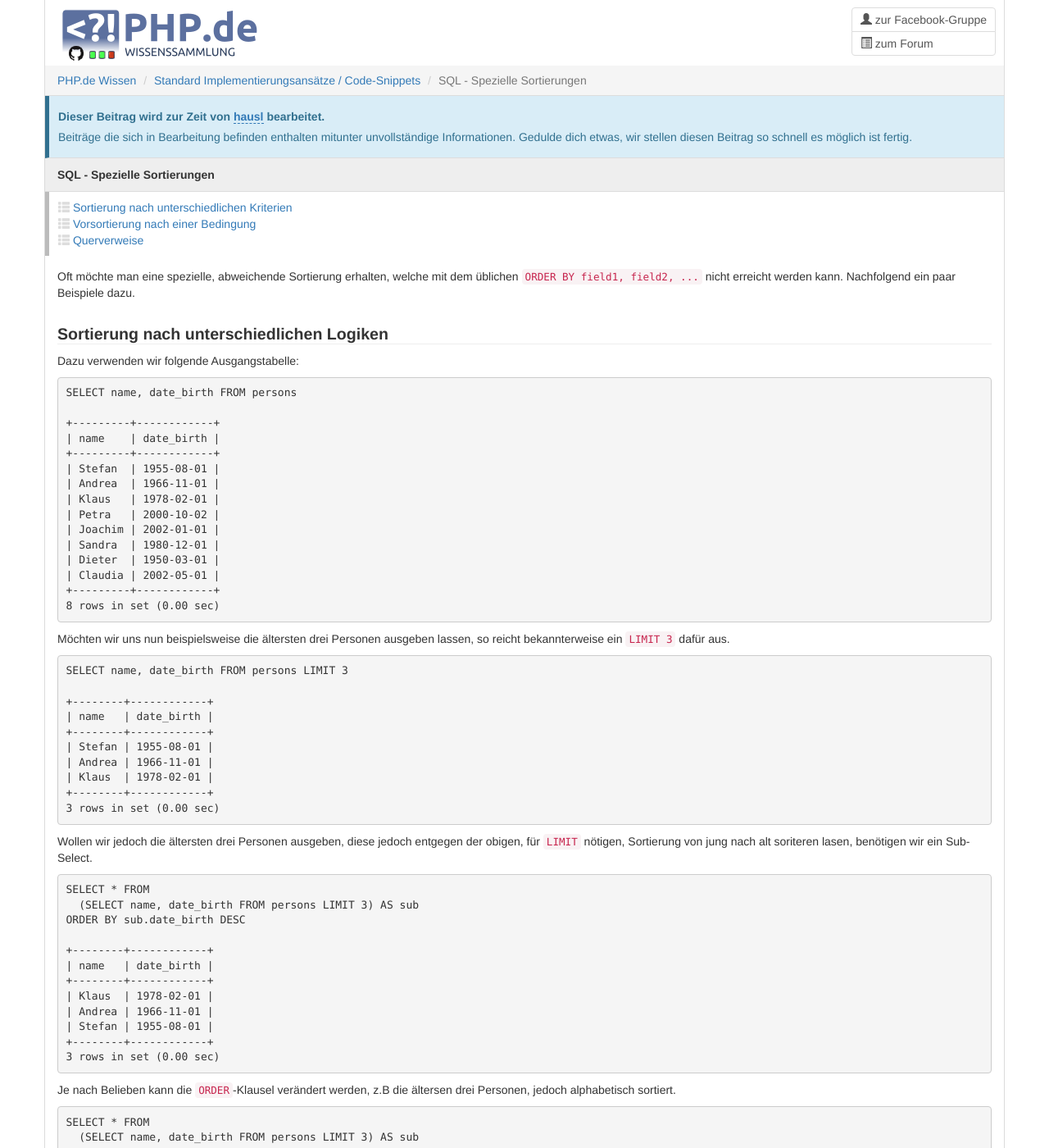
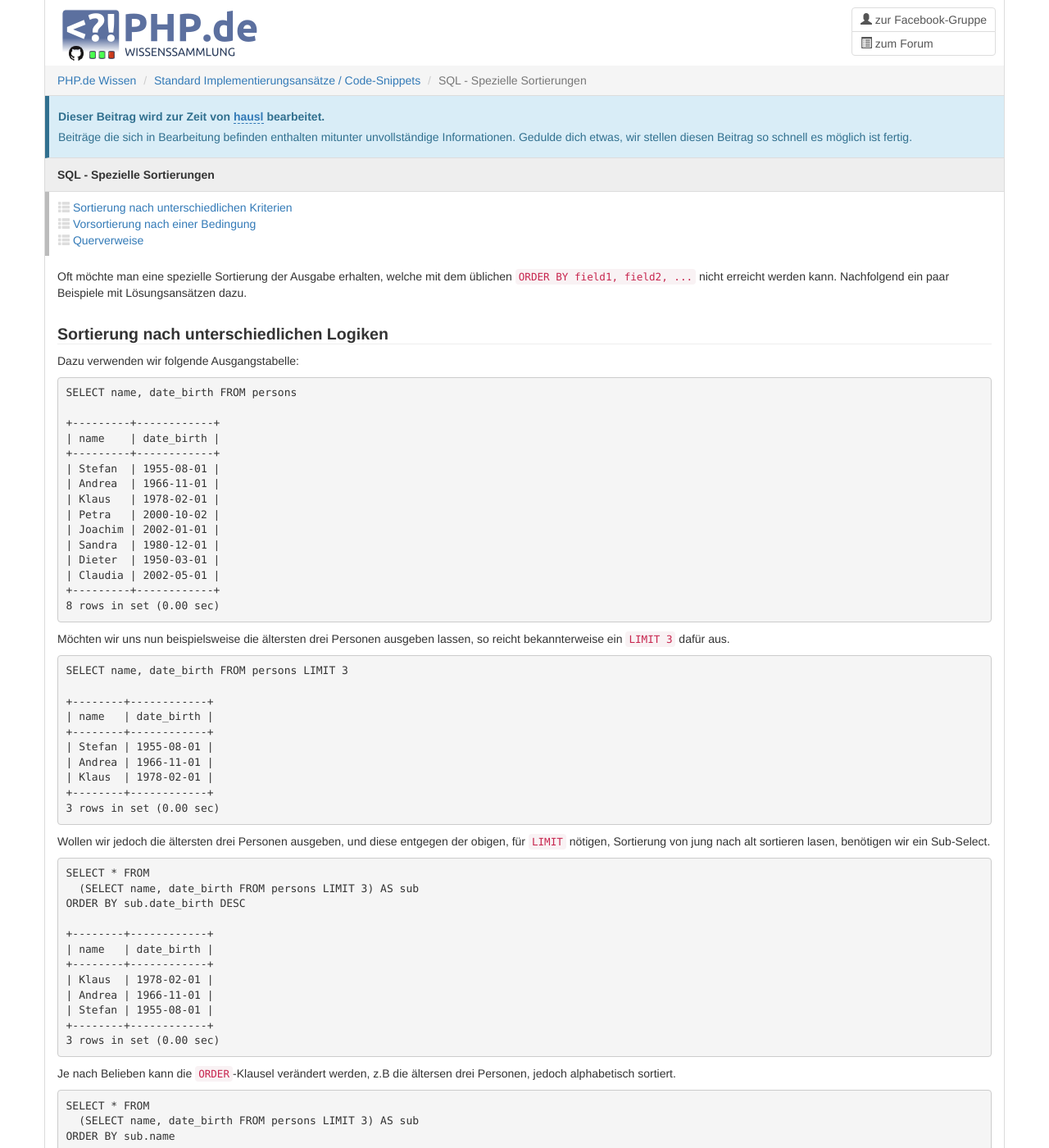
Before and after one commit to php-de/php-de.github.io, a Jekyll site: the page built from implement-approach/19_sql-special-sort.md, in a window 1280 px wide and 1400 px high. Shown: the whole window at 82% size. Built offline with Jekyll 4.4.1, drawn with Linux system fonts in a browser that asks for light colours; nearby versions of some CDN libraries; some of the changed text lies outside the part shown.

Commit message:
typo kor..

```diff
--- a/implement-approach/19_sql-special-sort.md
+++ b/implement-approach/19_sql-special-sort.md
@@ -28,8 +28,9 @@
 entry-type: in-progress
 ---
 
-Oft möchte man eine spezielle, abweichende Sortierung erhalten, welche mit dem üblichen
-`ORDER BY field1, field2, ...` nicht erreicht werden kann. Nachfolgend ein paar Beispiele dazu.
+Oft möchte man eine spezielle Sortierung der Ausgabe erhalten, welche mit dem üblichen
+`ORDER BY field1, field2, ...` nicht erreicht werden kann. Nachfolgend ein paar Beispiele
+mit Lösungsansätzen dazu.
 
 
 ### Sortierung nach unterschiedlichen Logiken
@@ -73,8 +74,8 @@
 ~~~
 
 
-Wollen wir jedoch die ältersten drei Personen ausgeben, diese jedoch entgegen der obigen,
-für `LIMIT` nötigen, Sortierung von jung nach alt soriteren lasen, benötigen wir ein Sub-Select.
+Wollen wir jedoch die ältersten drei Personen ausgeben, und diese entgegen der obigen,
+für `LIMIT` nötigen, Sortierung von jung nach alt sortieren lasen, benötigen wir ein Sub-Select.
 
 ~~~ sql
 SELECT * FROM
@@ -138,14 +139,13 @@
 ~~~
 
 
-Nun wollen wir uns zuerst alle ausgeben lassen, die noch kein Gebturtsdatum haben,
-und danach alle anderen, aber alphabetisch sortiert. Da dies mittels `ORDER BY date_birth,
-name` nicht mehr wie gewünscht funktioniert, müssen wir in diesem Fall ein zusätzliches
-`IS NULL` in der `ORDER`-Klausel verwenden.
+Nun wollen wir uns zuerst alle Personen ausgeben lassen, die noch kein Geburtsdatum haben,
+und danach alle anderen, und das alphabetisch sortiert. Da dies mittels einem einfachen
+`ORDER BY date_birth, name` nicht wie gewünscht funktioniert, müssen wir in diesem Fall
+ein zusätzliches `IS NULL` in der `ORDER`-Klausel verwenden.
 
 ~~~ sql
 SELECT name, date_birth FROM persons ORDER BY date_birth IS NULL DESC, name
-
 
 +---------+------------+
 | name    | date_birth |
```
